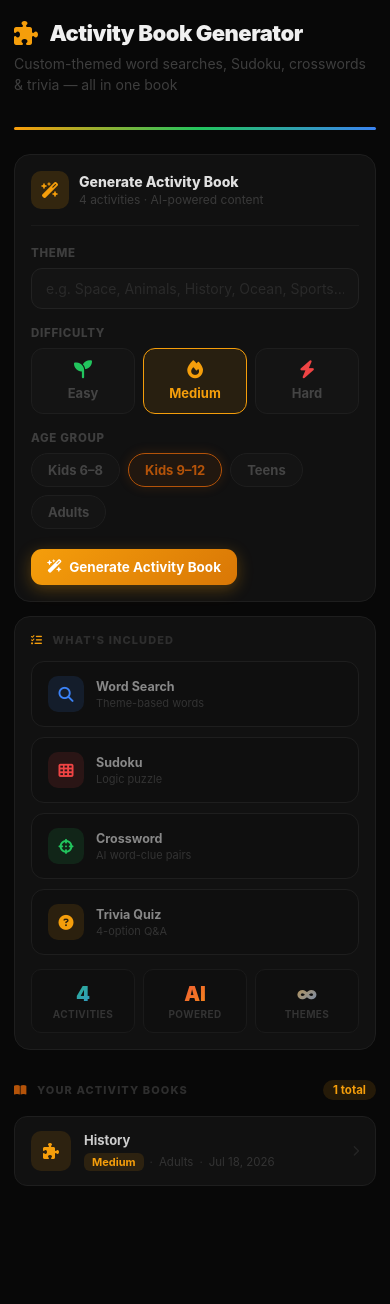
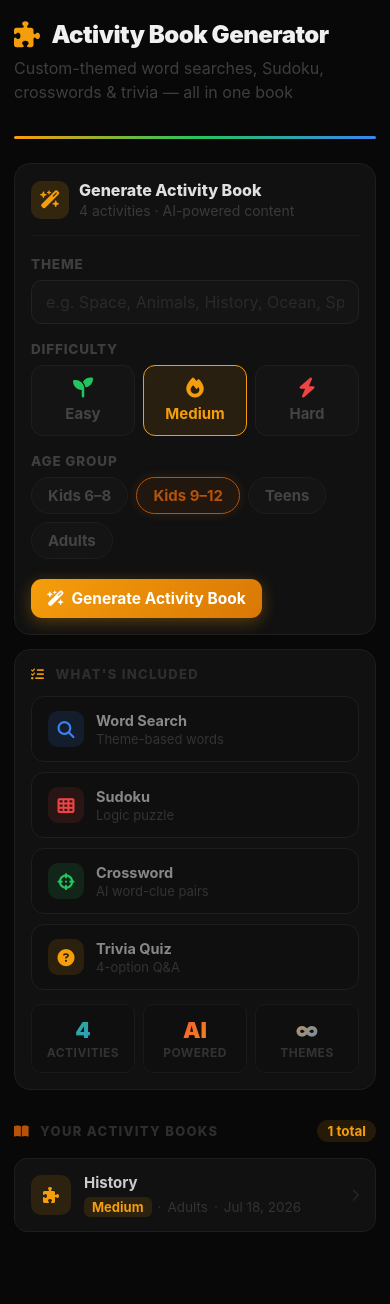
Before and after one commit to julisunkan/xweb, a Flask app: page /actgen/ in a window 390 px wide. Before the commit the page ends 1186 px from the top, so only its background shows below. Run offline with Flask 3, Linux system fonts and the light colour scheme.

Commit message:
Update mobile styles and activity template formatting
Replit-Commit-Author: Agent

```diff
--- a/static/css/mobile.css
+++ b/static/css/mobile.css
@@ -5,7 +5,7 @@
 
 /* ── Reset ───────────────────────────────────────────── */
 *, *::before, *::after { box-sizing: border-box; margin: 0; padding: 0; }
-html { font-size: 15px; scroll-behavior: smooth; }
+html { font-size: 17px; scroll-behavior: smooth; }
 
 body {
   background: #080808;
@@ -167,17 +167,17 @@ body {
 .page-header { margin-bottom: 32px; }
 .page-header .back-link {
   display: inline-flex; align-items: center; gap: 7px;
-  font-size: 13px; font-weight: 600; color: #3a3a3a;
+  font-size: 15px; font-weight: 600; color: #3a3a3a;
   text-decoration: none; margin-bottom: 14px; transition: color .15s;
 }
 .page-header .back-link:hover { color: #aaa; }
 .page-header h1 {
-  font-size: clamp(22px, 4vw, 30px); font-weight: 900; color: #f0f0f0;
+  font-size: clamp(24px, 4vw, 32px); font-weight: 900; color: #f0f0f0;
   letter-spacing: -.5px;
   display: flex; align-items: center; gap: 12px;
 }
-.page-header h1 i { color: var(--accent); font-size: 24px; }
-.page-header .subtitle { color: #3e3e3e; font-size: 14px; margin-top: 7px; line-height: 1.5; }
+.page-header h1 i { color: var(--accent); font-size: 26px; }
+.page-header .subtitle { color: #3e3e3e; font-size: 16px; margin-top: 7px; line-height: 1.5; }
 .page-header-row {
   display: flex; align-items: flex-start;
   justify-content: space-between; gap: 16px; flex-wrap: wrap;
@@ -185,7 +185,7 @@ body {
 
 /* ── Section label ────────────────────────────────────── */
 .section-label {
-  font-size: 11px; font-weight: 800; letter-spacing: .1em;
+  font-size: 13px; font-weight: 800; letter-spacing: .1em;
   text-transform: uppercase; color: #2e2e2e; margin-bottom: 14px;
 }
 
@@ -249,14 +249,14 @@ body {
 .form-group { margin-bottom: 17px; }
 .form-group.mb-0 { margin-bottom: 0; }
 .form-label {
-  display: block; font-size: 11.5px; font-weight: 800;
+  display: block; font-size: 13.5px; font-weight: 800;
   letter-spacing: .06em; text-transform: uppercase;
   color: #3e3e3e; margin-bottom: 8px;
 }
 .input, .textarea, .select {
   width: 100%; background: #141414;
   border: 1.5px solid #222; border-radius: 11px;
-  color: #e0e0e0; font-size: 14px; font-family: inherit;
+  color: #e0e0e0; font-size: 16px; font-family: inherit;
   padding: 11px 14px; transition: border-color .2s, box-shadow .2s;
   outline: none; -webkit-appearance: none; appearance: none;
 }
@@ -280,7 +280,7 @@ body {
 .btn {
   display: inline-flex; align-items: center; justify-content: center; gap: 7px;
   padding: 11px 20px; border-radius: 11px;
-  font-size: 13.5px; font-weight: 700; font-family: inherit;
+  font-size: 15.5px; font-weight: 700; font-family: inherit;
   cursor: pointer; border: none;
   transition: opacity .15s, transform .12s, box-shadow .2s;
   text-decoration: none; white-space: nowrap; position: relative; overflow: hidden;
@@ -351,7 +351,7 @@ body {
 .btn-row { display: flex; gap: 8px; flex-wrap: wrap; }
 
 /* ── Badges ───────────────────────────────────────────── */
-.badge { display: inline-block; padding: 3px 10px; border-radius: 20px; font-size: 11.5px; font-weight: 700; }
+.badge { display: inline-block; padding: 3px 10px; border-radius: 20px; font-size: 13.5px; font-weight: 700; }
 .badge-accent  { background: color-mix(in srgb,var(--accent) 15%,transparent); color: var(--accent); }
 .badge-green   { background: rgba(34,197,94,.12);  color: #22c55e; }
 .badge-red     { background: rgba(239,68,68,.12);  color: #ef4444; }
@@ -436,21 +436,21 @@ body {
   display: flex; align-items: center; justify-content: center; font-size: 16px;
 }
 .history-meta { flex: 1; min-width: 0; }
-.history-meta .title { font-size: 13px; font-weight: 700; color: #ccc; white-space: nowrap; overflow: hidden; text-overflow: ellipsis; }
-.history-meta .sub   { font-size: 11.5px; color: #333; margin-top: 3px; }
-.history-arrow { color: #252525; font-size: 11px; }
+.history-meta .title { font-size: 15px; font-weight: 700; color: #ccc; white-space: nowrap; overflow: hidden; text-overflow: ellipsis; }
+.history-meta .sub   { font-size: 13.5px; color: #333; margin-top: 3px; }
+.history-arrow { color: #252525; font-size: 13px; }
 
 /* ── Empty state ──────────────────────────────────────── */
 .empty-state { text-align: center; padding: 52px 20px; }
 .empty-state .icon { font-size: 38px; opacity: .08; margin-bottom: 14px; }
-.empty-state p { color: #2e2e2e; font-size: 13.5px; }
+.empty-state p { color: #2e2e2e; font-size: 15.5px; }
 
 /* ── Module sidebar ───────────────────────────────────── */
 .mod-nav { display: flex; flex-direction: column; gap: 3px; }
 .mod-nav-item {
   display: flex; align-items: center; gap: 10px;
   padding: 10px 13px; border-radius: 10px;
-  font-size: 13px; font-weight: 600; color: #3e3e3e;
+  font-size: 15px; font-weight: 600; color: #3e3e3e;
   cursor: pointer; border: none; background: transparent;
   font-family: inherit; text-align: left; width: 100%;
   transition: background .15s, color .15s;
@@ -715,15 +715,15 @@ body {
 .text-white  { color: #f0f0f0; } .text-green  { color: var(--green); }
 .text-red    { color: var(--red); }   .text-blue   { color: var(--blue); }
 .text-yellow { color: var(--yellow); } .text-brown  { color: var(--brown); }
-.text-sm  { font-size: 13px; }  .text-xs  { font-size: 12px; }
-.text-bold { font-weight: 700; } .text-lg { font-size: 17px; font-weight: 700; }
+.text-sm  { font-size: 15px; }  .text-xs  { font-size: 14px; }
+.text-bold { font-weight: 700; } .text-lg { font-size: 19px; font-weight: 700; }
 .rounded { border-radius: 8px; }
 .overflow-hidden { overflow: hidden; }
 
 /* ── Responsive helpers ───────────────────────────────── */
 @media (max-width: 640px) {
   .page-wrap { padding: 20px 14px 64px; }
-  .page-header h1 { font-size: 22px; }
+  .page-header h1 { font-size: 24px; }
   .btn { padding: 10px 16px; }
   .card { padding: 16px; }
   .stat-grid { grid-template-columns: 1fr 1fr; }
--- a/templates/actgen/index.html
+++ b/templates/actgen/index.html
@@ -32,27 +32,27 @@
 .activity-feat:hover::after { opacity: 1; }
 .activity-feat .af-icon {
   width: 36px; height: 36px; border-radius: 10px; flex-shrink: 0;
-  display: flex; align-items: center; justify-content: center; font-size: 15px;
+  display: flex; align-items: center; justify-content: center; font-size: 17px;
 }
-.activity-feat .af-name { font-size: 12.5px; font-weight: 700; color: #888; }
-.activity-feat .af-desc { font-size: 11px; color: #333; margin-top: 2px; }
+.activity-feat .af-name { font-size: 14.5px; font-weight: 700; color: #888; }
+.activity-feat .af-desc { font-size: 13px; color: #333; margin-top: 2px; }
 
 /* ── Difficulty selector ── */
 .diff-grid { display: grid; grid-template-columns: repeat(3,1fr); gap: 8px; }
 .diff-btn {
   padding: 12px 8px; border-radius: 12px; border: 1.5px solid #1e1e1e;
-  background: #141414; color: #444; font-size: 13px; font-weight: 700;
+  background: #141414; color: #444; font-size: 15px; font-weight: 700;
   cursor: pointer; text-align: center; transition: all .18s; font-family: inherit;
 }
 .diff-btn.selected { border-color: var(--accent); color: var(--accent); background: color-mix(in srgb,var(--accent) 10%,transparent); }
 .diff-btn:hover:not(.selected) { border-color: #333; color: #999; background: #1a1a1a; }
-.diff-btn i { display: block; font-size: 18px; margin-bottom: 6px; }
+.diff-btn i { display: block; font-size: 20px; margin-bottom: 6px; }
 
 /* ── Age group pills ── */
 .age-pills { display: flex; flex-wrap: wrap; gap: 8px; }
 .age-pill {
   padding: 8px 16px; border-radius: 20px; border: 1.5px solid #1e1e1e;
-  background: #141414; color: #444; font-size: 13px; font-weight: 700;
+  background: #141414; color: #444; font-size: 15px; font-weight: 700;
   cursor: pointer; transition: all .18s; font-family: inherit;
 }
 .age-pill.selected {
@@ -90,7 +90,7 @@
 .form-card-icon {
   width: 38px; height: 38px; border-radius: 10px;
   background: rgba(245,158,11,.15); color: var(--yellow);
-  display: flex; align-items: center; justify-content: center; font-size: 16px;
+  display: flex; align-items: center; justify-content: center; font-size: 18px;
   flex-shrink: 0;
 }
 
@@ -103,8 +103,8 @@
   background: #0f0f0f; border: 1px solid #1a1a1a; border-radius: 10px;
   padding: 12px; text-align: center;
 }
-.act-stat .n { font-size: 20px; font-weight: 900; }
-.act-stat .l { font-size: 10px; color: #333; font-weight: 700; text-transform: uppercase; letter-spacing: .04em; margin-top: 2px; }
+.act-stat .n { font-size: 22px; font-weight: 900; }
+.act-stat .l { font-size: 12px; color: #333; font-weight: 700; text-transform: uppercase; letter-spacing: .04em; margin-top: 2px; }
 </style>
 {% endblock %}
 
@@ -125,8 +125,8 @@
       <div class="form-card-header">
         <div class="form-card-icon"><i class="fas fa-wand-magic-sparkles"></i></div>
         <div>
-          <div style="font-size:14px;font-weight:800;color:#e0e0e0;">Generate Activity Book</div>
-          <div style="font-size:12px;color:#3a3a3a;margin-top:2px;">4 activities · AI-powered content</div>
+          <div style="font-size:16px;font-weight:800;color:#e0e0e0;">Generate Activity Book</div>
+          <div style="font-size:14px;color:#3a3a3a;margin-top:2px;">4 activities · AI-powered content</div>
         </div>
       </div>
 
@@ -170,7 +170,7 @@
       <div class="spinner"></div>
       <div>
         <div class="loader-text" style="font-weight:700;color:#888;">Building your activity book…</div>
-        <div class="loader-text" style="font-size:12px;margin-top:2px;">Generating 4 activities with AI</div>
+        <div class="loader-text" style="font-size:14px;margin-top:2px;">Generating 4 activities with AI</div>
       </div>
     </div>
 
@@ -250,11 +250,11 @@
           <div class="title">{{ book.theme }}</div>
           <div class="sub" style="display:flex;align-items:center;gap:6px;flex-wrap:wrap;margin-top:5px;">
             {% if book.difficulty == 'Easy' %}
-              <span style="background:rgba(34,197,94,.12);color:var(--green);border-radius:6px;padding:2px 8px;font-size:11px;font-weight:700;">{{ book.difficulty }}</span>
+              <span style="background:rgba(34,197,94,.12);color:var(--green);border-radius:6px;padding:2px 8px;font-size:13px;font-weight:700;">{{ book.difficulty }}</span>
             {% elif book.difficulty == 'Hard' %}
-              <span style="background:rgba(239,68,68,.12);color:var(--red);border-radius:6px;padding:2px 8px;font-size:11px;font-weight:700;">{{ book.difficulty }}</span>
+              <span style="background:rgba(239,68,68,.12);color:var(--red);border-radius:6px;padding:2px 8px;font-size:13px;font-weight:700;">{{ book.difficulty }}</span>
             {% else %}
-              <span style="background:rgba(245,158,11,.12);color:var(--yellow);border-radius:6px;padding:2px 8px;font-size:11px;font-weight:700;">{{ book.difficulty }}</span>
+              <span style="background:rgba(245,158,11,.12);color:var(--yellow);border-radius:6px;padding:2px 8px;font-size:13px;font-weight:700;">{{ book.difficulty }}</span>
             {% endif %}
             <span style="color:#2e2e2e;">·</span>
             <span>{{ book.age_group }}</span>
```
Also changed, not shown: other parts of static/css/mobile.css (+30 -30 lines), templates/actgen/view.html (+5 -5 lines), templates/admin/index.html (+21 -21 lines), templates/coursegen/index.html (+12 -12 lines), templates/coursegen/view.html (+5 -5 lines), templates/emailnewsgen/index.html (+20 -20 lines), templates/index.html (+8 -8 lines).
